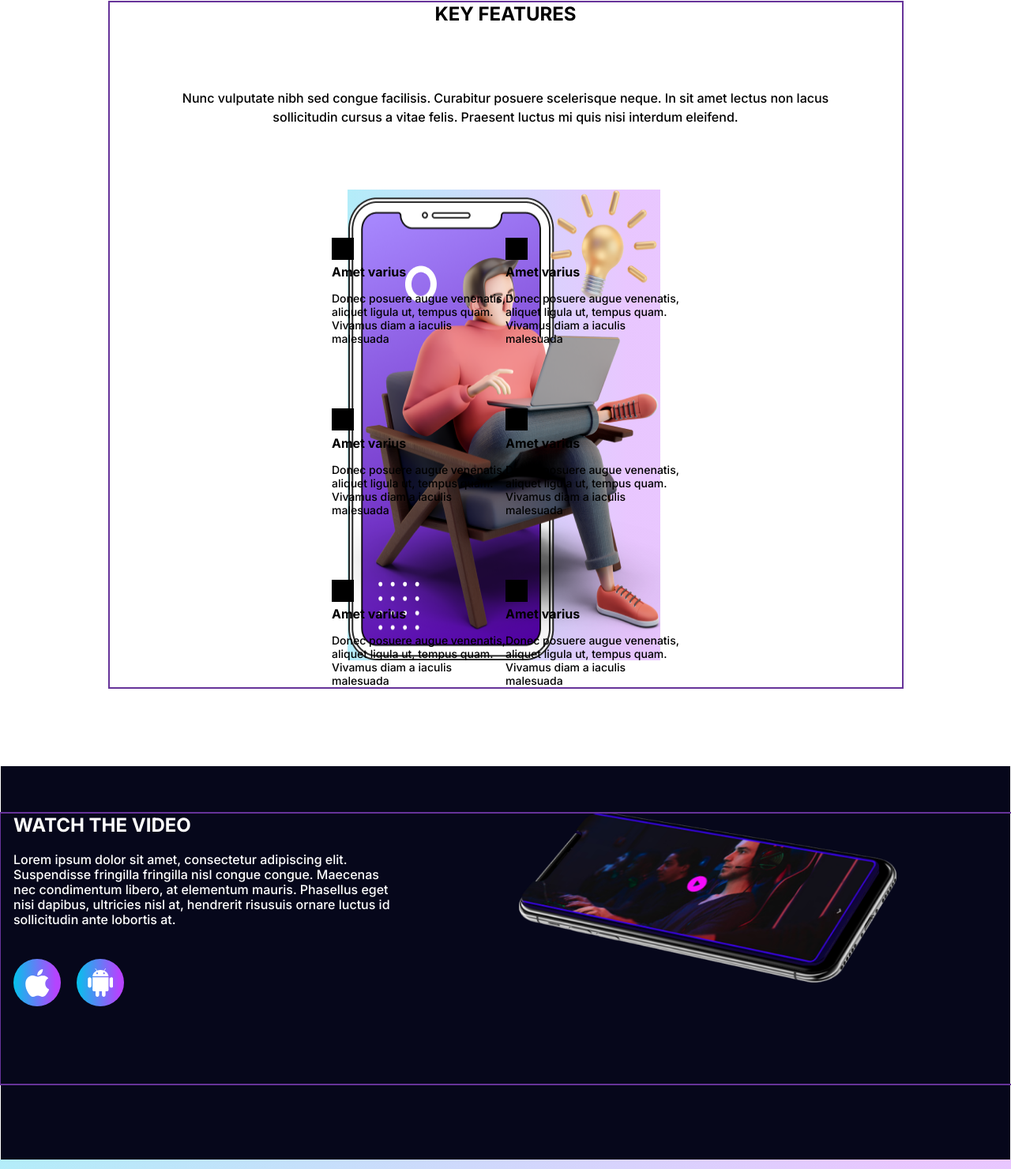
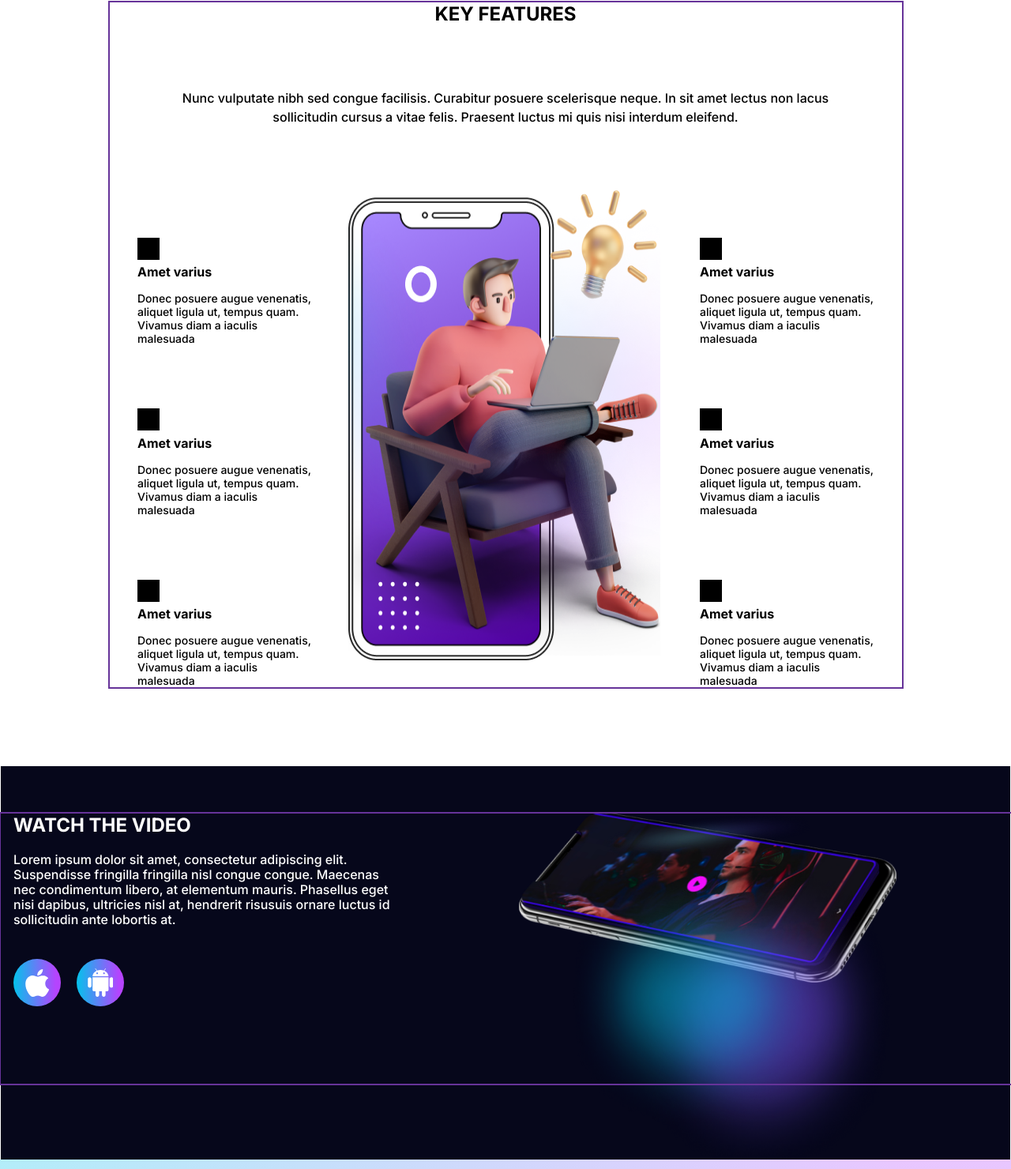
Before and after one commit to RimmaO/trial-01, a plain HTML site: page index.html in a window 1280 px wide. Shown: the part 760-2240 px from the top of the page at 79% size. Drawn offline with nearby package versions, Linux system fonts and the light colour scheme.

Commit message:
added png to features

```diff
--- a/css/styles.css
+++ b/css/styles.css
@@ -174,8 +174,10 @@ img {
   padding-bottom: 100px;
   max-width: 1278px;
   margin: auto;
+  background-color: var(--gra);
 
-  background-image: url(../images/feature.png), var(--gra);
+  background-image: url(../images/vector-1.png), url(../images/feature.png),
+    url(../images/vector-2.png);
   background-position: right 443px top 337px;
   background-repeat: no-repeat;
   background-size: 396px 596px;
@@ -212,15 +214,20 @@ img {
 }
 .features-list {
   display: flex;
-  flex-direction: column;
-  justify-content: center;
+  flex-wrap: wrap;
+  row-gap: 80px;
 }
-.features-list-order {
-  order: 1;
+.features-list-one {
+  margin-right: 492px;
+  align-items: baseline;
 }
 
+.features-list-two {
+  align-items: baseline;
+}
 .features-item {
-  width: calc((100% - 25px - 32 px) / 3);
+  /* width: calc((100% - 492px) / 2); */
+  max-width: 220px;
 }
 
 .features-item:not(:last-child) {
@@ -258,10 +265,12 @@ img {
   max-width: 1278px;
   margin: auto;
 
-  background-image: url(../images/video.png);
+  background-image: url(../images/spraying-1.png), url(../images/spraying-2.png),
+    url(../images/video.png);
   background-repeat: no-repeat;
-  background-size: 478px 234px;
-  background-position: right 144px top 57px;
+  background-size: 420px 508px, 291px 58px, 478px 234px;
+  background-position: right 144px top 57px, right 237px top 58px,
+    right 144px top 57px;
 }
 
 .video-container {
--- a/index.html
+++ b/index.html
@@ -88,44 +88,8 @@
             a vitae felis. Praesent luctus mi quis nisi interdum eleifend.
           </p>
 
-
-
-          <div class="features-wrap">
-            <ul class="features-list list">
-              <li class="features-item">
-                <svg class="features-icon" width="28px" height="28px">
-                  <use href="../images/marker.svg#icon-marker-6"></use>
-                </svg>
-                <div>
-                  <h3 class="features-item-title">Amet varius</h3>
-                  <p class="features-item-text">
-                    Donec posuere augue venenatis, aliquet ligula ut, tempus
-                    quam. Vivamus diam a iaculis malesuada
-                  </p>
-                </div>
-              </li>
-              <li class="features-item">
-                <svg class="features-icon" width="28px" height="28px">
-                  <use href="../images/marker.svg#icon-marker-6"></use>
-                </svg>
-                <h3 class="features-item-title">Amet varius</h3>
-                <p class="features-item-text">
-                  Donec posuere augue venenatis, aliquet ligula ut, tempus quam.
-                  Vivamus diam a iaculis malesuada
-                </p>
-              </li>
-              <li class="features-item">
-                <svg class="features-icon" width="28px" height="28px">
-                  <use href="../images/marker.svg#icon-marker-6"></use>
-                </svg>
-                <h3 class="features-item-title">Amet varius</h3>
-                <p class="features-item-text">
-                  Donec posuere augue venenatis, aliquet ligula ut, tempus quam.
-                  Vivamus diam a iaculis malesuada
-                </p>
-              </li>
-            </ul>
-            <ul class="features-list-order list">
+          <ul class="features-list list">
+            <div class="features-list-one">
               <li class="features-item">
                 <svg class="features-icon" width="28px" height="28px">
                   <use href="../images/marker.svg#icon-marker-6"></use>
@@ -156,8 +120,41 @@
                   Vivamus diam a iaculis malesuada
                 </p>
               </li>
-            </ul>
-          </div>
+            </div>
+
+            <div class="features-list-two">
+              <li class="features-item">
+                <svg class="features-icon" width="28px" height="28px">
+                  <use href="../images/marker.svg#icon-marker-6"></use>
+                </svg>
+                <h3 class="features-item-title">Amet varius</h3>
+                <p class="features-item-text">
+                  Donec posuere augue venenatis, aliquet ligula ut, tempus quam.
+                  Vivamus diam a iaculis malesuada
+                </p>
+              </li>
+              <li class="features-item">
+                <svg class="features-icon" width="28px" height="28px">
+                  <use href="../images/marker.svg#icon-marker-6"></use>
+                </svg>
+                <h3 class="features-item-title">Amet varius</h3>
+                <p class="features-item-text">
+                  Donec posuere augue venenatis, aliquet ligula ut, tempus quam.
+                  Vivamus diam a iaculis malesuada
+                </p>
+              </li>
+              <li class="features-item">
+                <svg class="features-icon" width="28px" height="28px">
+                  <use href="../images/marker.svg#icon-marker-6"></use>
+                </svg>
+                <h3 class="features-item-title">Amet varius</h3>
+                <p class="features-item-text">
+                  Donec posuere augue venenatis, aliquet ligula ut, tempus quam.
+                  Vivamus diam a iaculis malesuada
+                </p>
+              </li>
+            </div>
+          </ul>
         </div>
       </section>
       <!-----------------------------  Section 3 WATCH THE VIDEO------------------------------>
```
Also changed, not shown: images/spraying-1.png (added), images/spraying-2.png (added).
